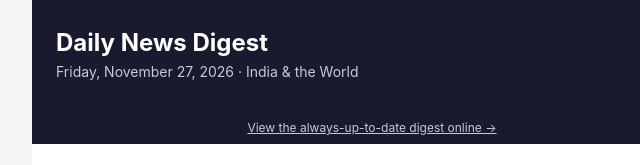
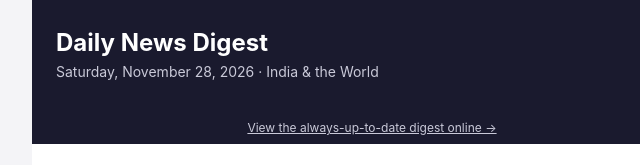
Before and after one commit to pdaripally80/daily-news-page, a plain HTML site: page index.html in a window 1280 px wide. Shown: the top 165 px of the page, 268-908 px from the left. Drawn offline with Linux system fonts and the light colour scheme.

Commit message:
Update daily news digest (2026-11-28)

```diff
--- a/index.html
+++ b/index.html
@@ -3,14 +3,14 @@
 <head>
 <meta charset="utf-8">
 <meta name="viewport" content="width=device-width, initial-scale=1">
-<title>Daily News Digest — Friday, November 27, 2026</title>
+<title>Daily News Digest — Saturday, November 28, 2026</title>
 </head>
 <body style="margin:0;padding:0;background:#f4f4f7;
     font-family:-apple-system,BlinkMacSystemFont,'Segoe UI',Roboto,Helvetica,Arial,sans-serif;">
   <div style="max-width:680px;margin:0 auto;background:#ffffff;">
     <div style="background:#1a1a2e;padding:28px 24px;">
       <h1 style="margin:0;color:#ffffff;font-size:24px;">Daily News Digest</h1>
-      <p style="margin:6px 0 0 0;color:#c9c9d8;font-size:14px;">Friday, November 27, 2026 &middot; India &amp; the World</p>
+      <p style="margin:6px 0 0 0;color:#c9c9d8;font-size:14px;">Saturday, November 28, 2026 &middot; India &amp; the World</p>
     </div>
 
         <div style="background:#1a1a2e;padding:8px 24px;text-align:center;">
```
